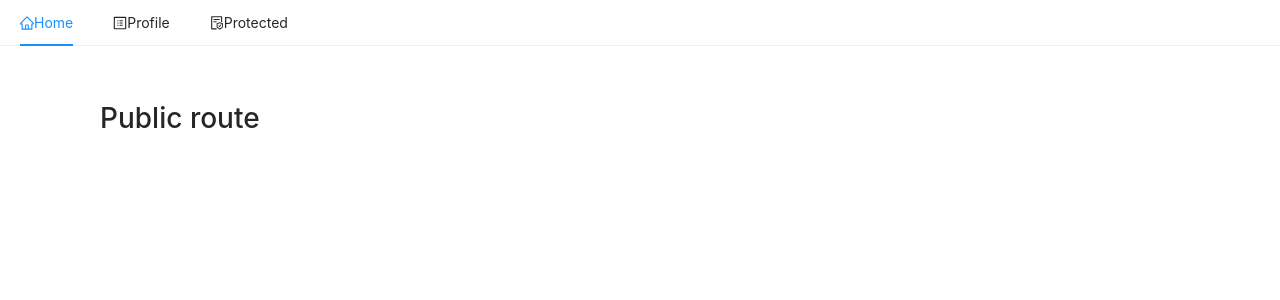
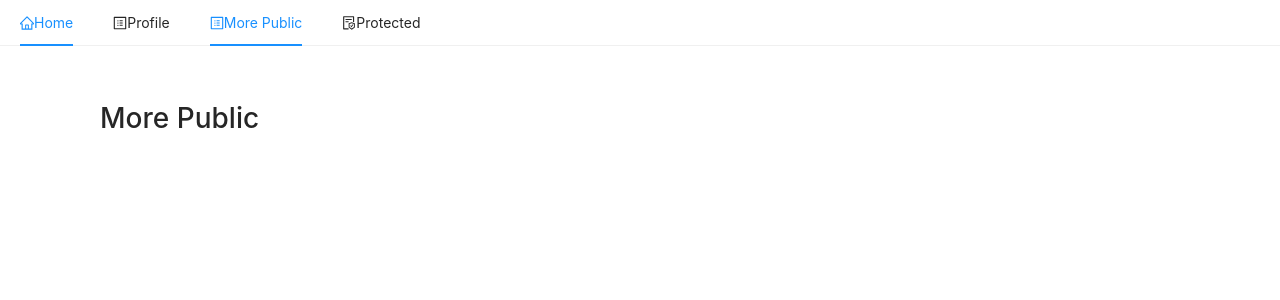
Before and after one commit to pugDad26/basic-authentication, a React (Create React App) app: page /#/morepublic in a window 1280 px wide. Shown: the top 300 px of the page. Built offline with nearby package versions, Linux system fonts and the light colour scheme; no server answers; what @aws-amplify/ui-react, aws-amplify would draw is missing.

Commit message:
Project 5
Added another component to the application

```diff
--- /dev/null
+++ b/src/MorePublic.js
@@ -0,0 +1,14 @@
+import React from 'react';
+import Container from './Container';
+
+const MorePublic = () => {
+  return (
+    <Container>
+      <h1>
+          More Public
+      </h1>
+    </Container>
+  );
+}
+
+export default MorePublic;
--- a/src/Nav.js
+++ b/src/Nav.js
@@ -35,6 +35,16 @@
                 </Menu.Item>
 
                 <Menu.Item
+                    key='morepublic'
+                >
+                    <Link
+                        to='/morepublic'
+                    >
+                        <ProfileOutlined />More Public
+                    </Link>
+                </Menu.Item>
+
+                <Menu.Item
                     key='protected'
                 >
                     <Link
--- a/src/Router.js
+++ b/src/Router.js
@@ -15,6 +15,9 @@
 import Public from './Public';
 import Profile from './Profile';
 import Protected from './Protected';
+
+//import component for Project 5
+import MorePublic from './MorePublic';
 
 const Router = () => {
 
@@ -55,6 +58,10 @@
                     component={Profile}
                 />
                 <Route
+                    exact path="/morepublic"
+                    component={MorePublic}
+                />
+                <Route
                     component={Public}
                 />
             </Switch>
```
